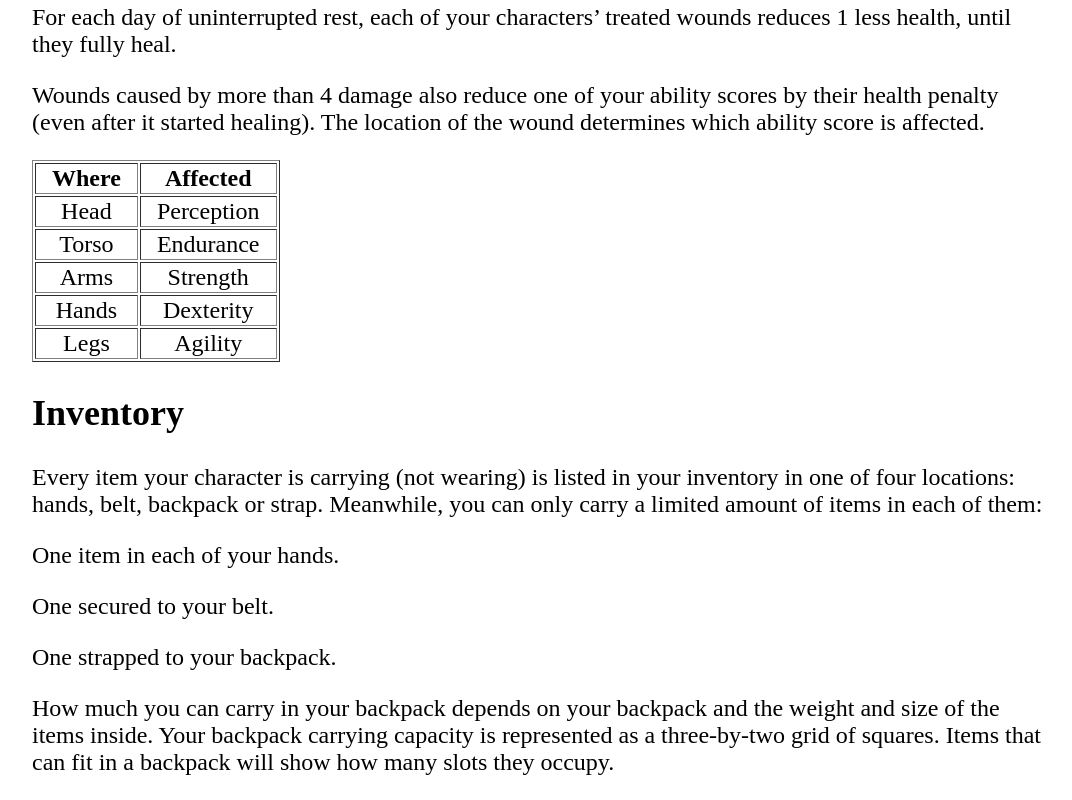
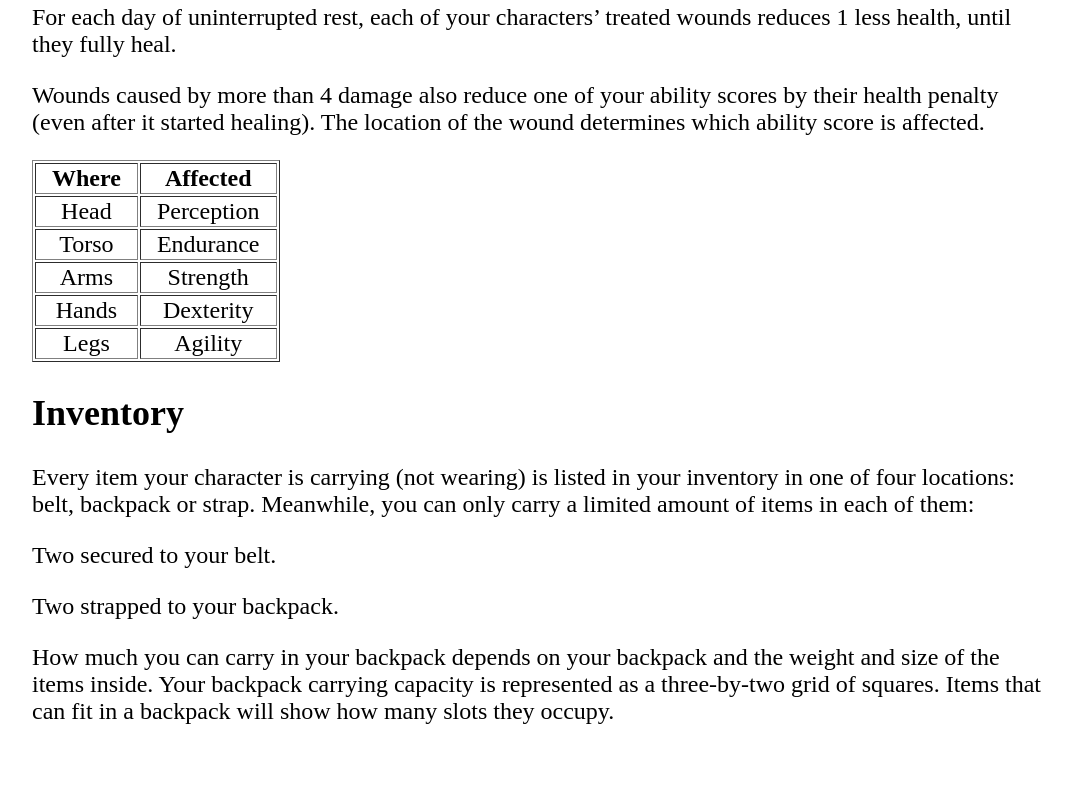
Before and after one commit to m-trigo/those-who-wander, a plain HTML site: page index.html in a window 1280 px wide. Shown: the part 3279-4079 px from the top of the page, without its empty margins (96-1168 px from the left). After the commit the page ends 4028 px from the top, so only its background shows below. Drawn offline with Linux system fonts and the light colour scheme; a web font is replaced by a local one.

Commit message:
Removes the 'hands' inventory slot and increases the capacity for belt and strap by 1

```diff
--- a/index.html
+++ b/index.html
@@ -231,12 +231,11 @@
     <h2>Inventory</h2>
     <p>
         Every item your character is carrying (not wearing) is listed in your inventory in one of four
-        locations: hands, belt, backpack or strap.
+        locations: belt, backpack or strap.
         Meanwhile, you can only carry a limited amount of items in each of them:
     </p>
-    <p>One item in each of your hands.</p>
-    <p>One secured to your belt.</p>
-    <p>One strapped to your backpack.</p>
+    <p>Two secured to your belt.</p>
+    <p>Two strapped to your backpack.</p>
     <p>
         How much you can carry in your backpack depends on your backpack and the weight and size of the items inside.
         Your backpack carrying capacity is represented as a three-by-two grid of squares.
```
